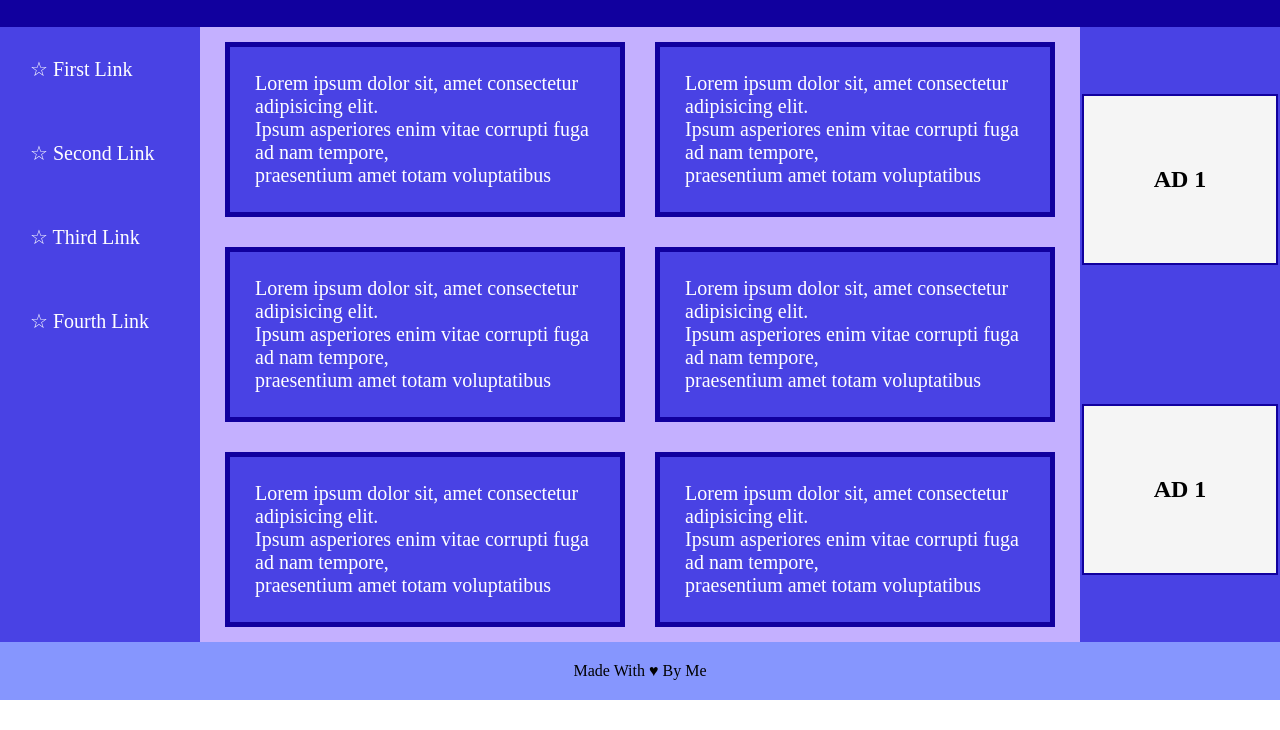
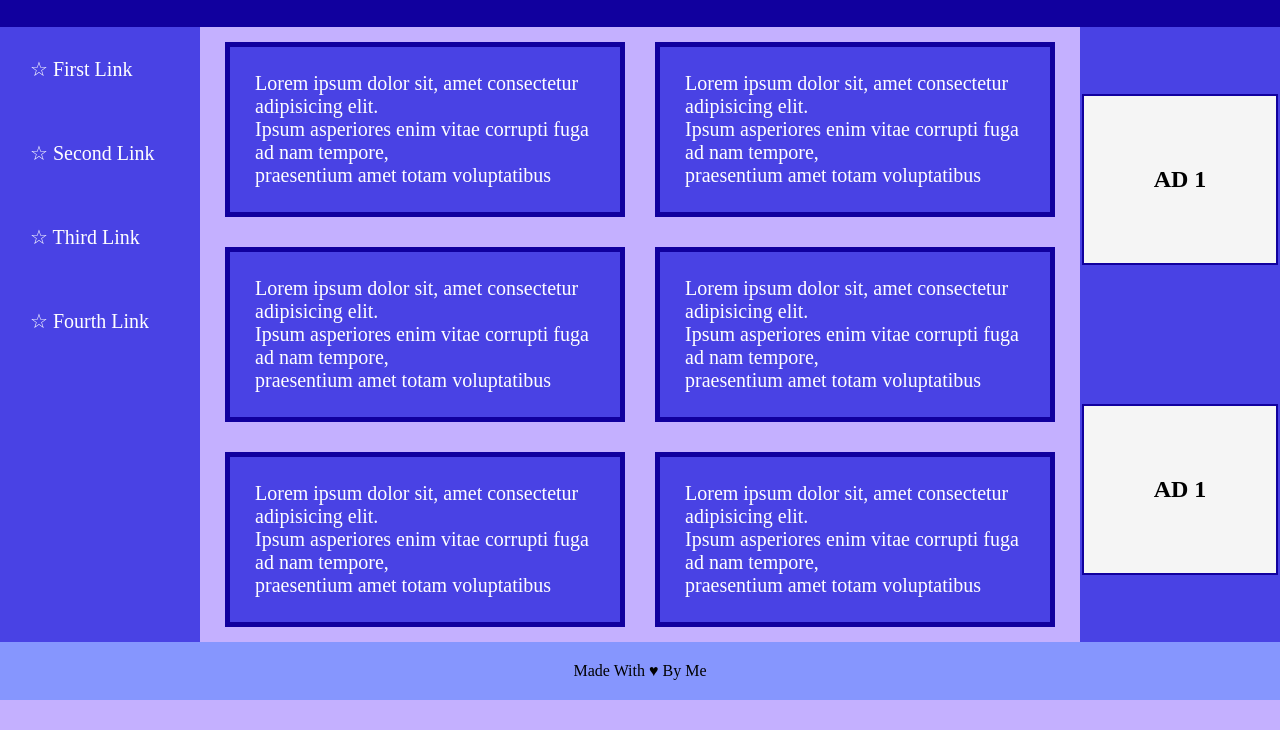
Before and after one commit to YUSUF-SELEIM/Holy-Grail-FlexBox, a plain HTML site: page index.html in a window 1280 px wide. Shown: the part 70-800 px from the top of the page. Drawn offline with Linux system fonts and the light colour scheme.

Commit message:
html tag is taking full height now

```diff
--- a/style.css
+++ b/style.css
@@ -3,10 +3,13 @@
 	padding: 0;
 	box-sizing: border-box;
 }
+html,body{
+	height: 100%;
+	background-color: #c4b0ff;
+}
 .body {
 	display: flex;
 	flex: 1;
-	background-color: #c4b0ff;
 }
 .header {
 	background-color: #11009e;
@@ -56,10 +59,10 @@ li {
 	justify-content: space-around;
 	gap: 5px;
 }
-/* img {
+img {
 	width: 45px;
 	height: 45px;
-} */
+}
 .ad {
 	border: #11009e solid 2px;
 	padding: 70px;
```
